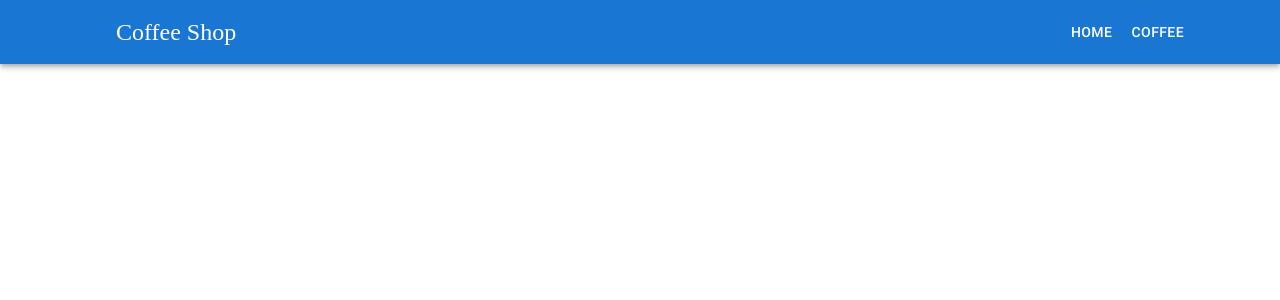
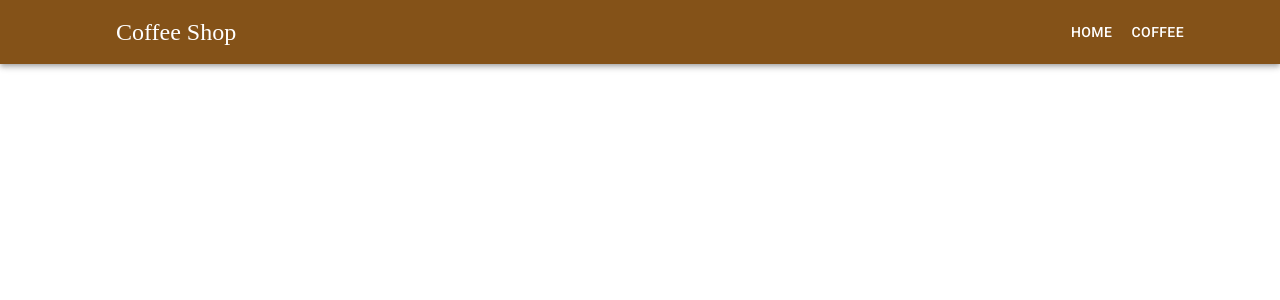
Before and after one commit to andrewteece/coffeeShop, a React (Vite) app: page / in a window 1280 px wide. Shown: the top 300 px of the page. Built offline with nearby package versions, Linux system fonts and the light colour scheme; some icons are missing; a web font is replaced by a local one.

Commit message:
import theme and provider into App

```diff
--- a/src/App.tsx
+++ b/src/App.tsx
@@ -1,9 +1,15 @@
 import '@fontsource/roboto';
 import './App.css';
+import theme from './assets/theme';
+import { ThemeProvider } from '@mui/material';
 import Navbar from './components/layout/Navbar';
 
 function App() {
-  return <Navbar />;
+  return (
+    <ThemeProvider theme={theme}>
+      <Navbar />
+    </ThemeProvider>
+  );
 }
 
 export default App;
```
